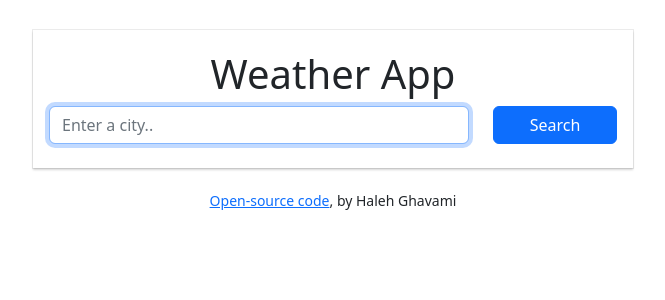
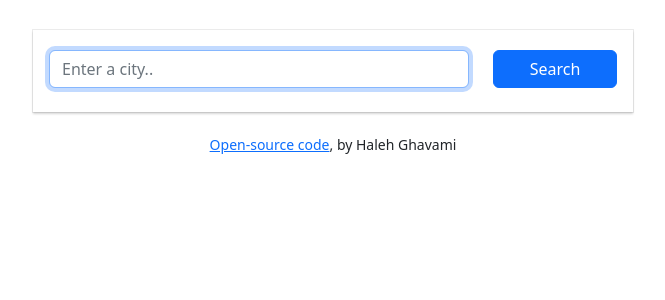
Before and after one commit to HalehGhavami/react-weather-app, a React (Create React App) app: page / in a window 1280 px wide. Shown: the top 300 px of the page, without its empty margins (307-972 px from the left). Built offline with nearby package versions, Linux system fonts and the light colour scheme; the HTML template or start-up script is replaced by a standard one.

Commit message:
set a default city name  for first render

```diff
--- a/src/App.js
+++ b/src/App.js
@@ -8,9 +8,8 @@ function App() {
   return (
     <div className="App">
       <div className="container weather-container">
-        <h1>Weather App</h1>
         {/* <Navigation /> */}
-        <Weather />
+        <Weather defaultCity="Tehran" />
         {/* <Forcast /> */}
       </div>
       <footer>
```
